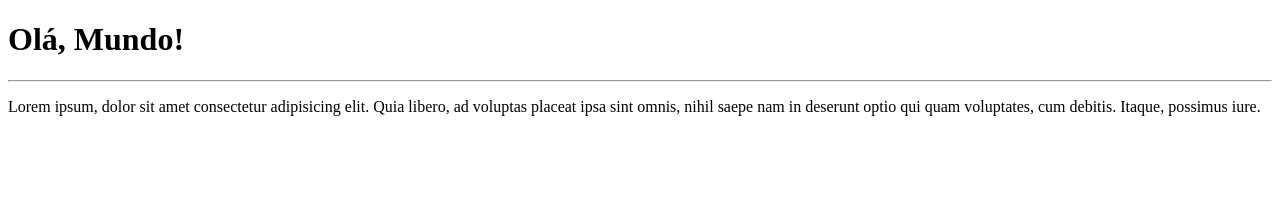
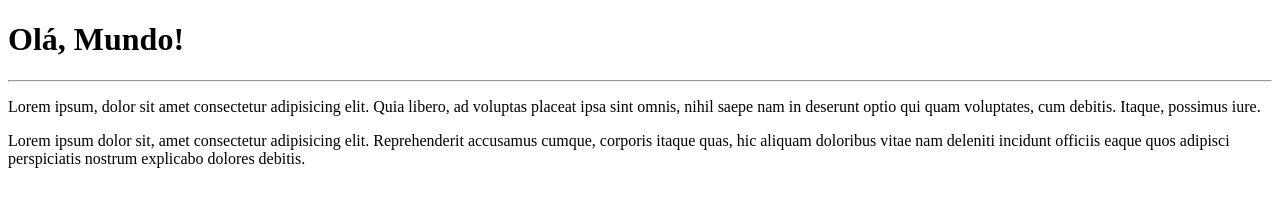
Before and after one commit to jprado9/Ola-Mundo, a plain HTML site: page primeiro_site_emRepositorio/index.html in a window 1280 px wide. Drawn offline with Linux system fonts and the light colour scheme.

Commit message:
adicionei um parágrafo

```diff
--- a/primeiro_site_emRepositorio/index.html
+++ b/primeiro_site_emRepositorio/index.html
@@ -9,5 +9,6 @@
     <h1>Olá, Mundo!</h1>
     <hr>
     <p>Lorem ipsum, dolor sit amet consectetur adipisicing elit. Quia libero, ad voluptas placeat ipsa sint omnis, nihil saepe nam in deserunt optio qui quam voluptates, cum debitis. Itaque, possimus iure.</p>
+    <p>Lorem ipsum dolor sit, amet consectetur adipisicing elit. Reprehenderit accusamus cumque, corporis itaque quas, hic aliquam doloribus vitae nam deleniti incidunt officiis eaque quos adipisci perspiciatis nostrum explicabo dolores debitis.</p>
 </body>
 </html>
```
